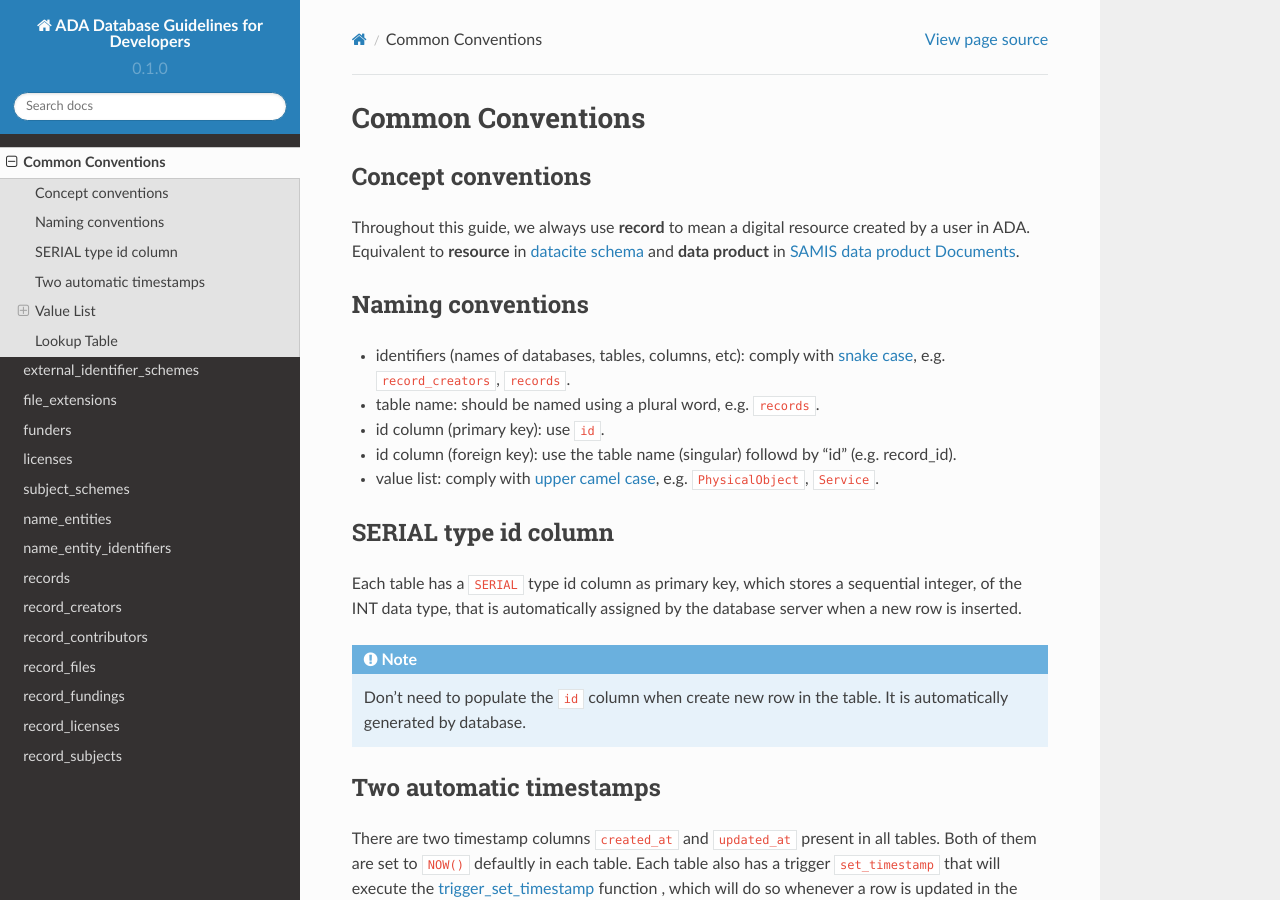
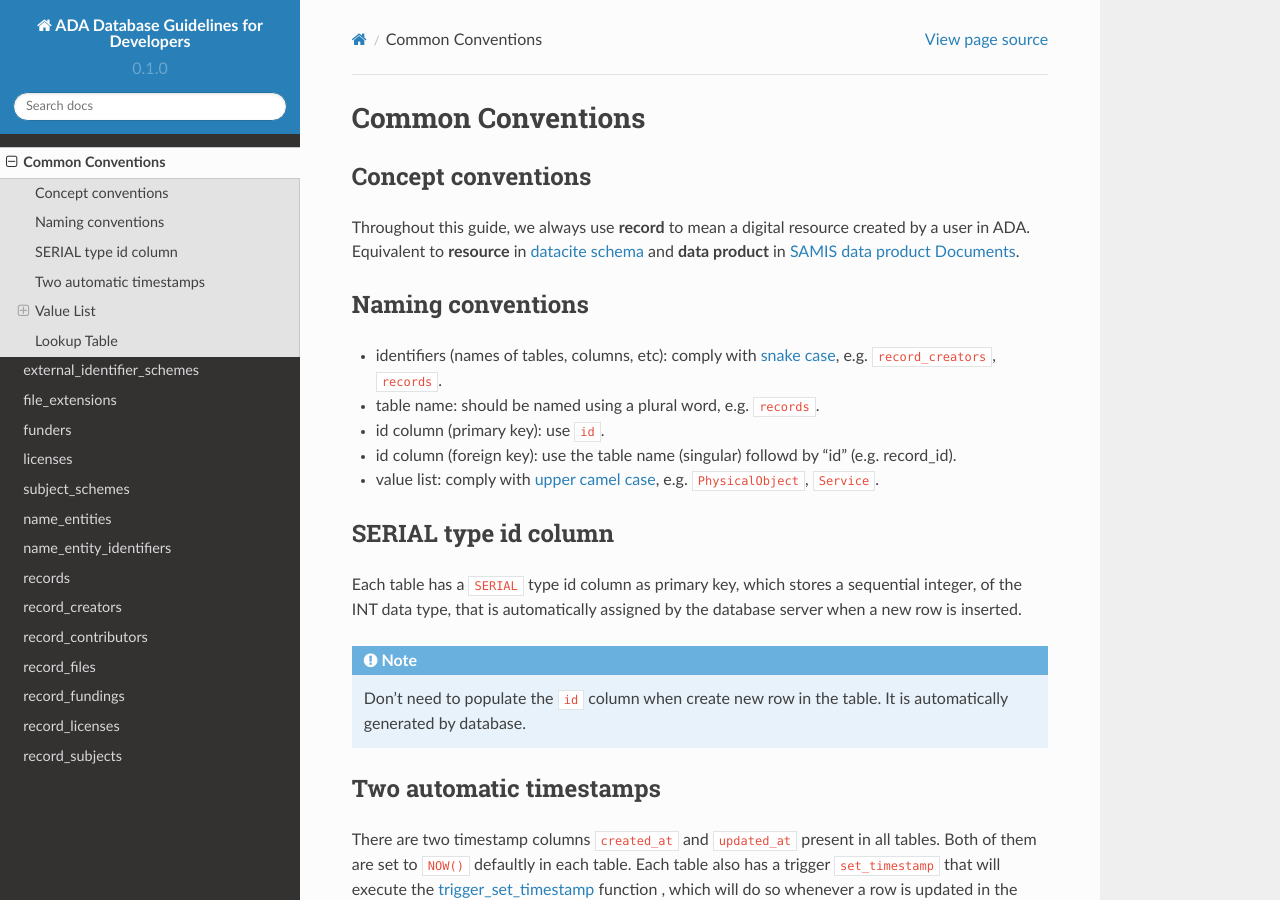
Before and after one commit to amds-ldeo/ada-db-spec, a Sphinx documentation site: the page built from docs/source/common_conventions.rst, in a window 1280 px wide and 900 px high. Built offline with Sphinx 7.4.7 and the Read the Docs theme 2.0.0, drawn with Linux system fonts in a browser that asks for light colours.

Commit message:
update common_conventions.rst

```diff
--- a/docs/source/common_conventions.rst
+++ b/docs/source/common_conventions.rst
@@ -7,7 +7,7 @@ Throughout this guide, we always use **record** to mean a digital resource creat
 
 Naming conventions
 ------------------------
-* identifiers (names of databases, tables, columns, etc): comply with `snake case <https://en.wikipedia.org/wiki/Snake_case>`_, e.g. ``record_creators``, ``records``.
+* identifiers (names of tables, columns, etc): comply with `snake case <https://en.wikipedia.org/wiki/Snake_case>`_, e.g. ``record_creators``, ``records``.
 * table name: should be named using a plural word, e.g. ``records``.
 * id column (primary key): use ``id``.
 * id column (foreign key): use the table name (singular) followd by “id” (e.g. record_id).
```
